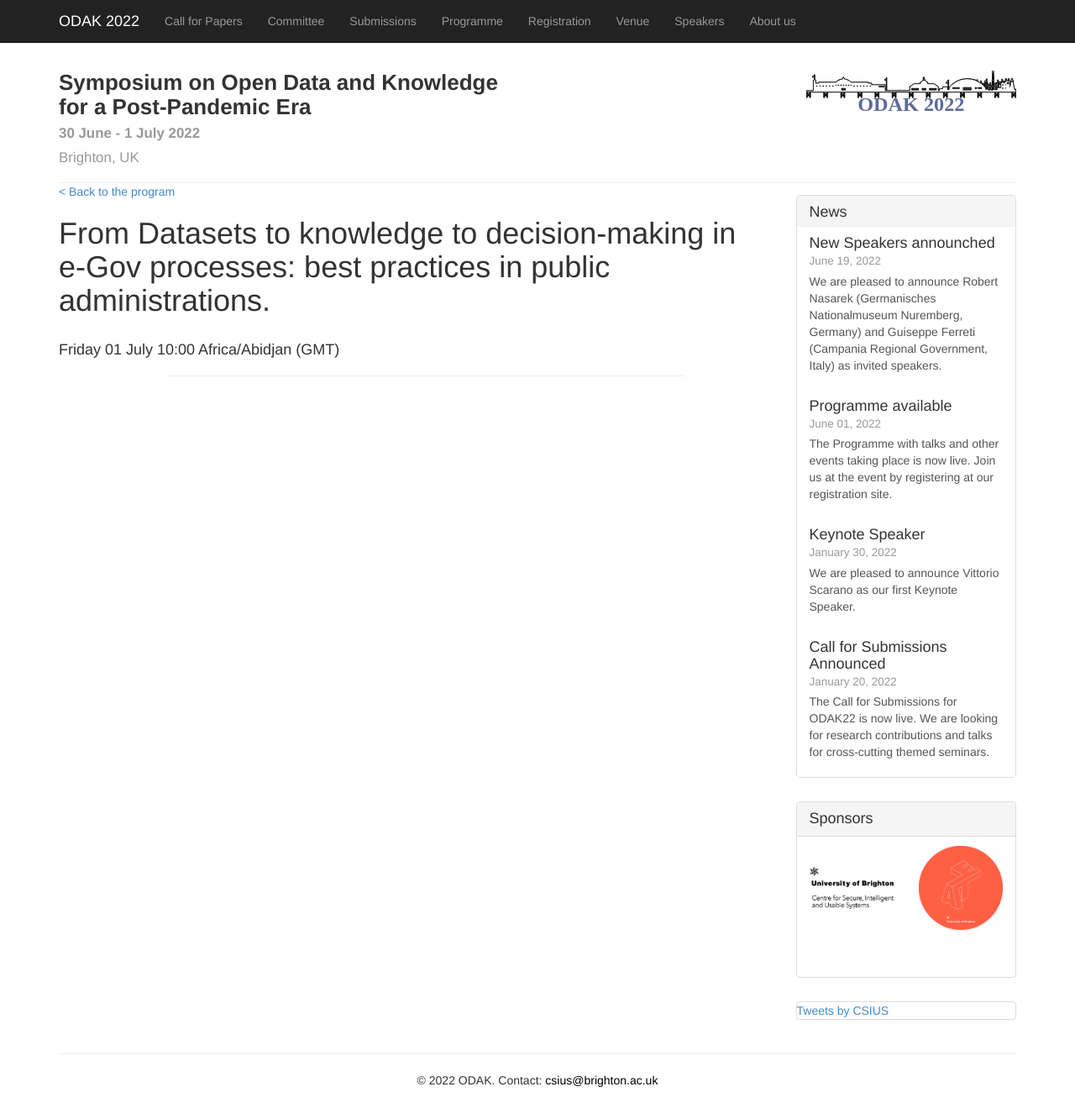
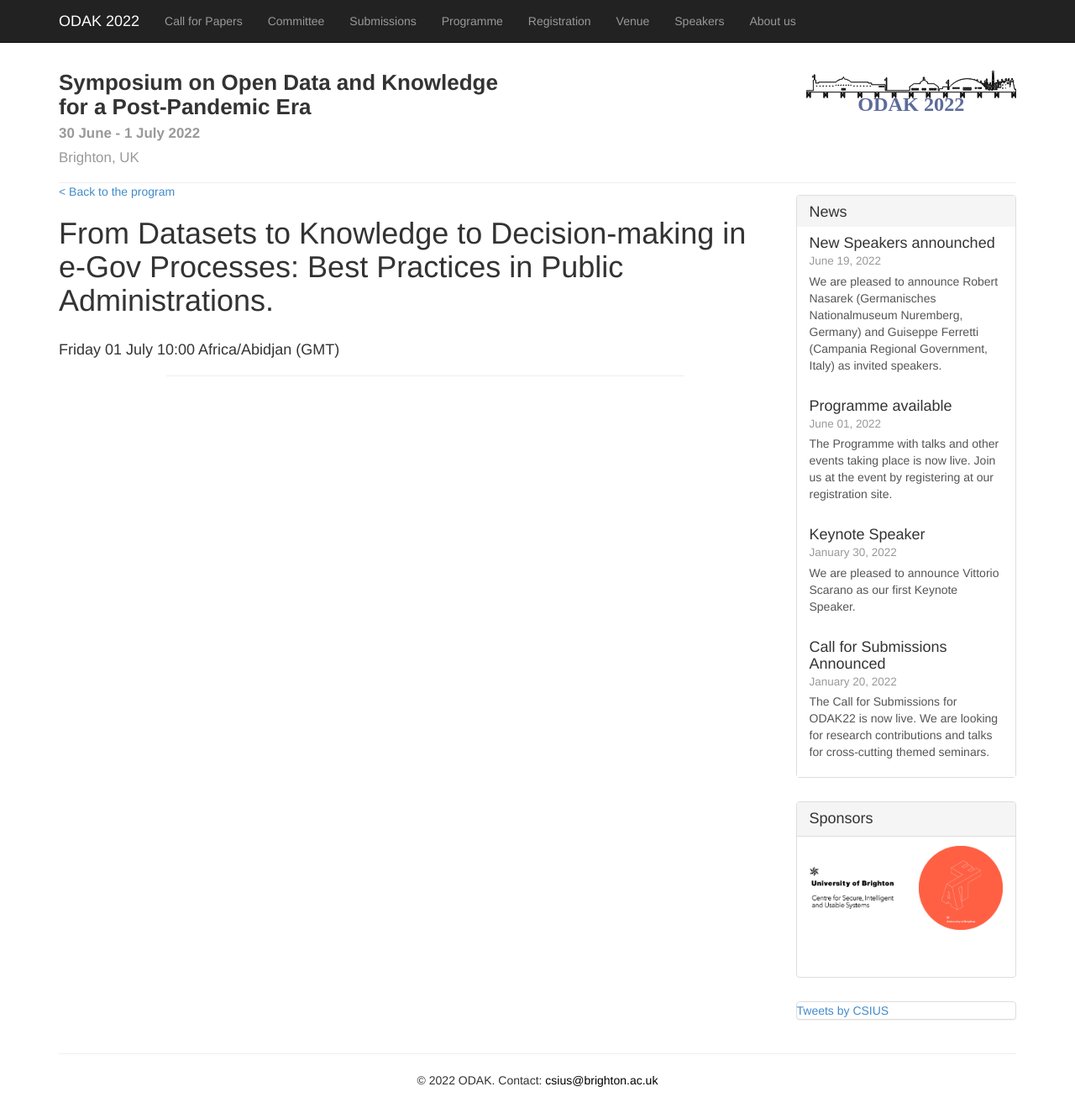
Before and after one commit to UniversityofBrighton/odak, a Jekyll site: the page built from _session/7Keynote3.md, in a window 1280 px wide and 1325 px high. Shown: the whole window at 84% size. Built offline with Jekyll 4.4.1, drawn with Linux system fonts in a browser that asks for light colours; comment, search, counter and statistics services are not loaded.

Commit message:
alphabet changes

```diff
--- a/_session/7Keynote3.md
+++ b/_session/7Keynote3.md
@@ -2,8 +2,8 @@
 permalink: /session/keynote3
 redirect_from: "session/keynote3"
 layout: egsr-talks
-title: "From Datasets to knowledge to decision-making in e-Gov processes: best practices in public administrations."
-authors: "<b>Guiseppe Ferreti</b>"
+title: "From Datasets to Knowledge to Decision-making in e-Gov Processes: Best Practices in Public Administrations."
+authors: "<b>Guiseppe Ferretti</b>"
 start: "2022-07-01T10:00:00Z"
 end: "2022-07-01T11:00:00Z"
 session_id: 71
@@ -15,7 +15,7 @@
 The decision-risk decreases towards the vertex of the pyramid, but only if the value and the quality of the base (data) is high and if the security is granted: there is a need for a continuous attention to standardization and regulation about this, expecially in Health, Social and Environment sectors.
 In e-gov processes, the Public Administration must be both Producer (for citizens, enterprises, professionals and other PA's) and Consumer (e.g. by interoperability with other PA's or by using Research tools and prototypes) of high quality open data, compliant with privacy and transparency.
 We will show some of the most interesting experiences in PA's, pre and post pandemic, at european, national and regional level, originated by citizen's contests or by decision-maker actions. "
-Bio: "Guiseppe is a public official (role: e-Gov Strategic Planner, supporting the coordination and promotion of e-government policies and smart communities) for Digital Transition Special Office at Campania Regional Government (Napoli, Italy), dealing with the state-of-the art Digital Services and best practices for a region of 6.000.000 resident people, more populated than many UE nations.  30 years demonstrated experiences in ICT leader roles, both in Industry and Public Administration, my physical brain was made in Italy (Napoli) and runs unstopped since 0,5+ centuries ago. "
+Bio: "Guiseppe Ferretti is a public official (role: e-Gov Strategic Planner, supporting the coordination and promotion of e-government policies and smart communities) for Digital Transition Special Office at Campania Regional Government (Napoli, Italy), dealing with the state-of-the art Digital Services and best practices for a region of 6.000.000 resident people, more populated than many UE nations.  30 years demonstrated experiences in ICT leader roles, both in Industry and Public Administration, his physical brain was made in Italy (Napoli) and runs unstopped since 0,5+ centuries ago. "
 picture: "https://www.theinnovationgroup.it/wp-content/uploads/2019/09/Ferretti.jpg"
 
 ---
```
Also changed, not shown: 2022/keynote.md (+1 -1 lines), _posts/news/2022-06-19-speakers-news.md (+1 -1 lines).
